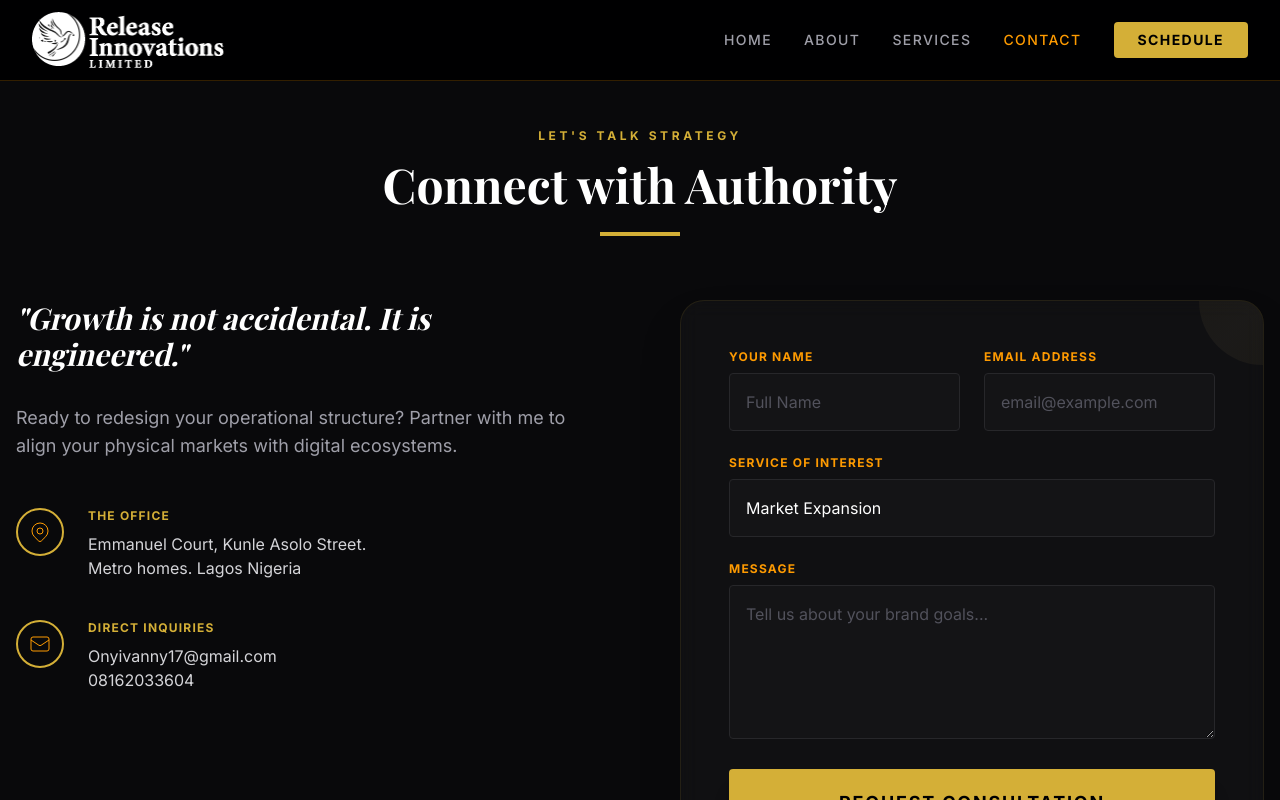
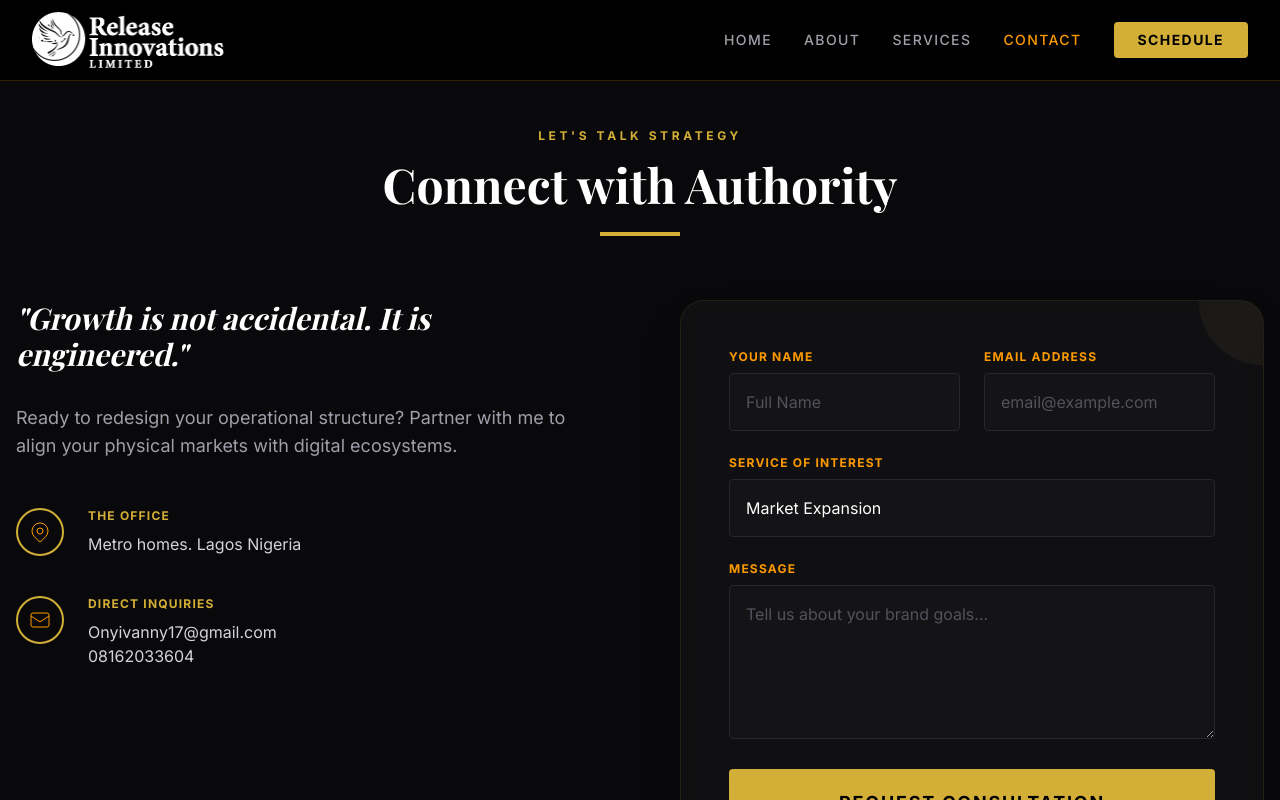
Before and after one commit to Ifeoluwa00dev/releaseinnovationaltd, a React (Vite) app: page /#/contact in a window 1280 px wide. Shown: the top 800 px of the page. Built offline with nearby package versions, Linux system fonts and the light colour scheme; a web font is replaced by a local one.

Commit message:
completed the philosphy and edited the address

```diff
--- a/pages/About.tsx
+++ b/pages/About.tsx
@@ -62,6 +62,7 @@ const About: React.FC = () => {
               <h3 className="text-3xl font-serif font-bold text-white mb-6">Our Philosophy</h3>
               <div className="space-y-4 text-zinc-400 border-l-2 border-amber-500/40 pl-6">
                 <p>As brands evolve, so must their structure. The systems that once supported growth may no longer be sufficient for expansion, authority, or premium positioning.</p>
+                <p> At a certain level, refinement becomes essential - not because a brand is weak, but because it is ready for more intentional standard of operation</p>
                 <p>Strategic alignment between distribution, digital infrastructure, pricing intelligence, and market expansion ensures that growth remains sustainable and brand value remains protected.</p>
                 <p className="text-white font-serif italic">This is the work I do.</p>
               </div>
--- a/pages/Contact.tsx
+++ b/pages/Contact.tsx
@@ -32,7 +32,7 @@ const Contact: React.FC = () => {
                 </div>
                 <div>
                   <h4 className="text-xs font-bold uppercase tracking-widest gold-text mb-2">The Office</h4>
-                  <p className="text-zinc-300">Emmanuel Court, Kunle Asolo Street.<br />Metro homes. Lagos Nigeria</p>
+                  <p className="text-zinc-300">Metro homes. Lagos Nigeria</p>
                 </div>
               </div>
 
```
